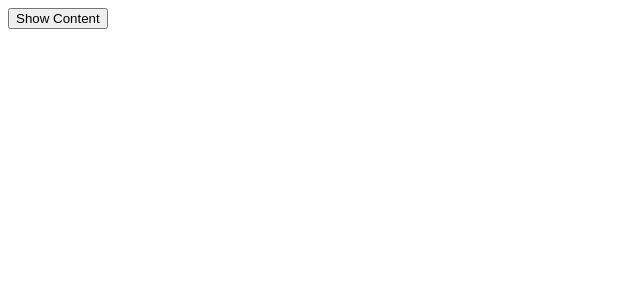
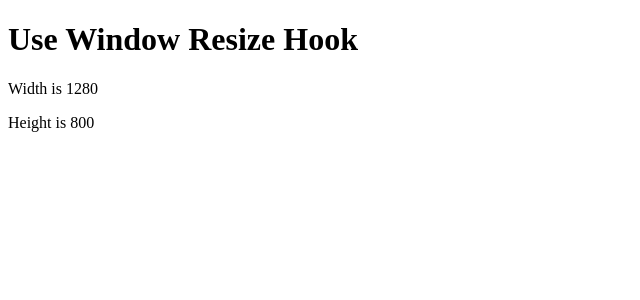
Before and after one commit to mishrasatyam28/react-mini-projects, a React (Vite) app: page / in a window 1280 px wide. Shown: the top 300 px of the page, without its empty margins (0-640 px from the left). Built offline with nearby package versions, Linux system fonts and the light colour scheme.

Commit message:
completed useWindowSize project

```diff
--- a/src/App.jsx
+++ b/src/App.jsx
@@ -22,6 +22,7 @@
 import FeatureFlagGlobalStore from "./components/20feature-flag/context";
 import UsefetchHookTest from "./components/21useFetch-hook/test";
 import UseOnclickOutsideTest from "./components/22useOutside-click/test";
+import UseWindowResizeTest from "./components/23useWindow-resize/test";
 
 
 function App() {
@@ -100,7 +101,10 @@
       {/* <UsefetchHookTest/> */}
 
       {/* 22 Use OnClick Outside Hook test  */}
-      <UseOnclickOutsideTest/>
+      {/* <UseOnclickOutsideTest/> */}
+
+      {/* 23 useWindowResize Hook */}
+      <UseWindowResizeTest/>
     </div>
   );
 }
--- /dev/null
+++ b/src/components/23useWindow-resize/index.jsx
@@ -0,0 +1,26 @@
+import { useLayoutEffect, useState } from "react";
+
+
+export default function useWindowResize() {
+    const [windowSize, setWindowSize] = useState({
+        width: 0,
+        heigth:0,
+    })
+
+    function handleResize() {
+        setWindowSize({
+            width: window.innerWidth,
+            heigth:window.innerHeight
+        })
+    }
+
+    useLayoutEffect(() => {
+        handleResize()
+        window.addEventListener('resize', handleResize);
+
+        return () => {
+            window.removeEventListener('resize',handleResize)
+        }
+    }, [])
+    return windowSize;
+}
--- /dev/null
+++ b/src/components/23useWindow-resize/test.jsx
@@ -0,0 +1,19 @@
+import React from 'react'
+import useWindowResize from '.'
+
+export default function UseWindowResizeTest() {
+    const windowSize = useWindowResize()
+    const { width, heigth } = windowSize;
+
+  return (
+      <div>
+          <h1>Use Window Resize Hook</h1>
+          <p>
+              Width is {width}
+          </p>
+          <p>
+              Height is {heigth}
+          </p>
+    </div>
+  )
+}
```
